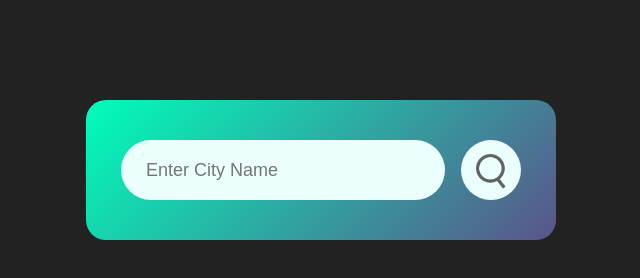
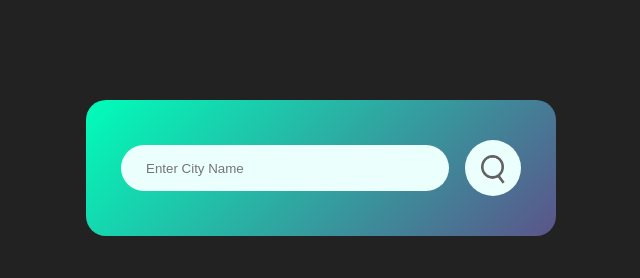
Before and after one commit to naufel1122/Weather-Application, a plain HTML site: page index.html in a window 1280 px wide. Shown: the whole page, without its empty margins (319-959 px from the left). Drawn offline with Linux system fonts and the light colour scheme.

Commit message:
work on respomsiveness

```diff
--- a/index.html
+++ b/index.html
@@ -13,7 +13,7 @@
   <div class="card">
     <div class="search">
       <input type="text" placeholder="Enter City Name" spellcheck="false">
-      <button><img src="./images/search.png" alt=""></button>
+      <button><img class="img-fluid" src="./images/search.png" alt=""></button>
     </div>
     <div class="error">
       <p>Invalid City Name</p>
--- a/style.css
+++ b/style.css
@@ -16,6 +16,7 @@ body {
   border-radius: 20px;
   padding: 40px 35px;
   text-align: center;
+
 }
 .search {
   width: 100%;
@@ -29,23 +30,25 @@ body {
   background: #ebfffc;
   color: #555;
   padding: 10px 25px;
-  height: 60px;
+  height: 3.5em;
   border-radius: 30px;
   flex: 1;
   margin-right: 16px;
-  font-size: 18px;
+  font-size: 2  vw;
 }
 .search button{
+  /* position: ; */
+  position: relative;
   border: 0;
   outline: 0;
   background:#ebfffc;
   border-radius: 50%;
-  width: 60px;
-  height: 60px;
+  width: 3.5rem;
+  height: 3.5rem;
   cursor: pointer;
 }
 .search button img{
-  width: 30px;
+  width: 1.5rem;
   margin-top: 6px;
 }
 .weather-icon{
```
